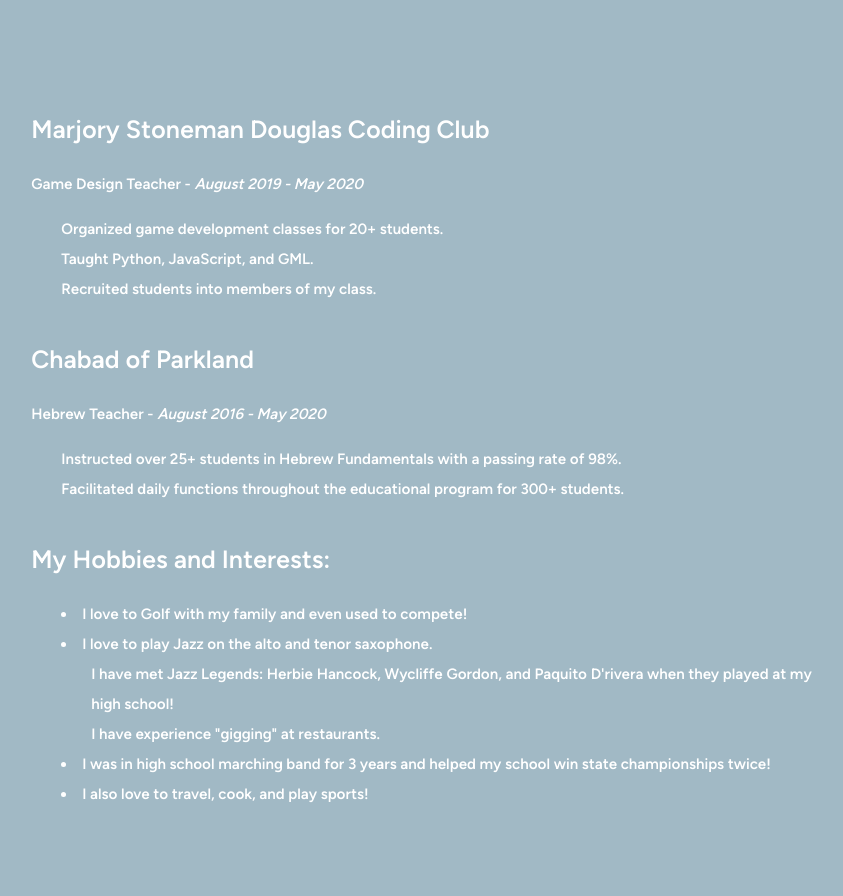
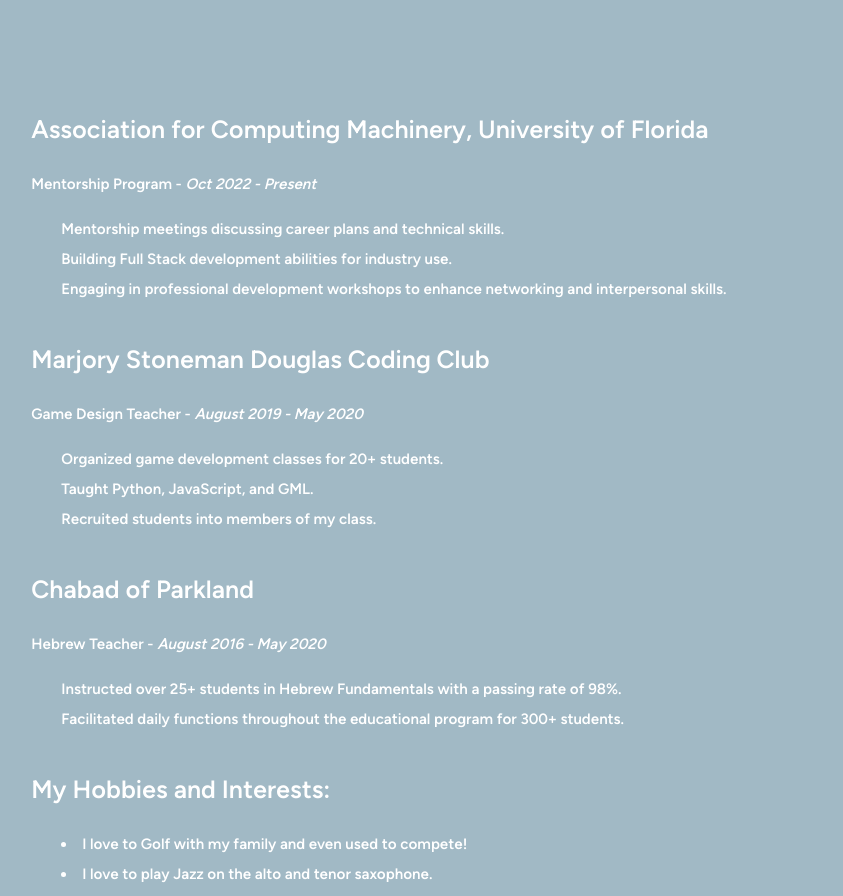
Before and after one commit to johnglass2003/johnglass2003.github.io, an Angular app: page / in a window 1280 px wide. Shown: the part 5533-6429 px from the top of the page, without its empty margins (106-949 px from the left). Built offline with nearby package versions, Linux system fonts and the light colour scheme.

Commit message:
Updating Inolvement

```diff
--- a/src/app/app.component.html
+++ b/src/app/app.component.html
@@ -375,6 +375,17 @@
          <div class="columns main-col">
             <div class="row item">
                <div class="columns">
+                  <h3 style="font-size: 25px;">Association for Computing Machinery, University of Florida</h3>
+                  <p class="info">Mentorship Program<span> - </span> <em class="date">Oct 2022 - Present</em></p>
+                  <p style="margin-left: 30px;">
+                  Mentorship meetings discussing career plans and technical skills.<br>
+                  Building Full Stack development abilities for industry use.<br>
+                  Engaging in professional development workshops to enhance networking and interpersonal skills.
+                  </p>
+               </div>
+            </div>
+            <div class="row item">
+               <div class="columns">
                   <h3 style="font-size: 25px;">Marjory Stoneman Douglas Coding Club</h3>
                   <p class="info">Game Design Teacher<span> - </span> <em class="date">August 2019 - May 2020</em></p>
                   <p style="margin-left: 30px;">
```
Also changed, not shown: 1 other file (tests, documents, lock files or other folders).
